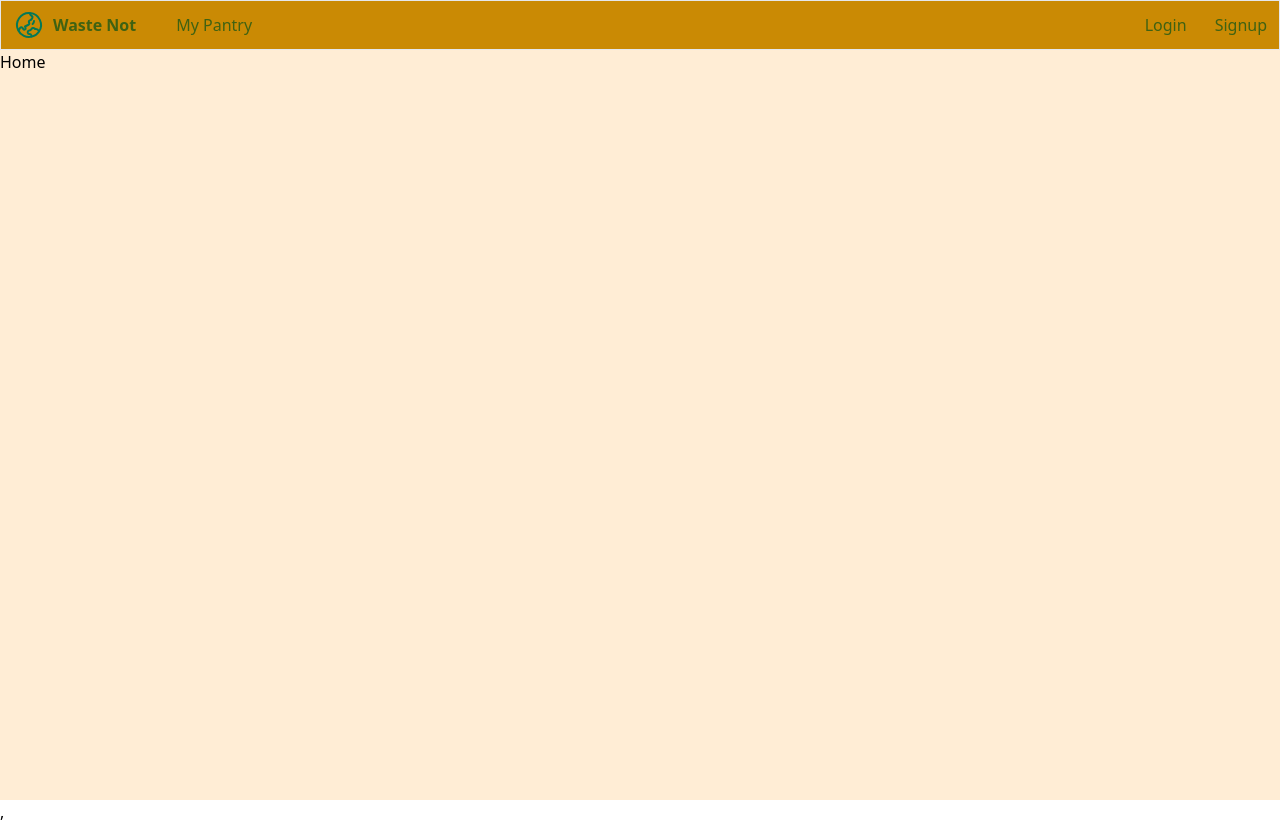
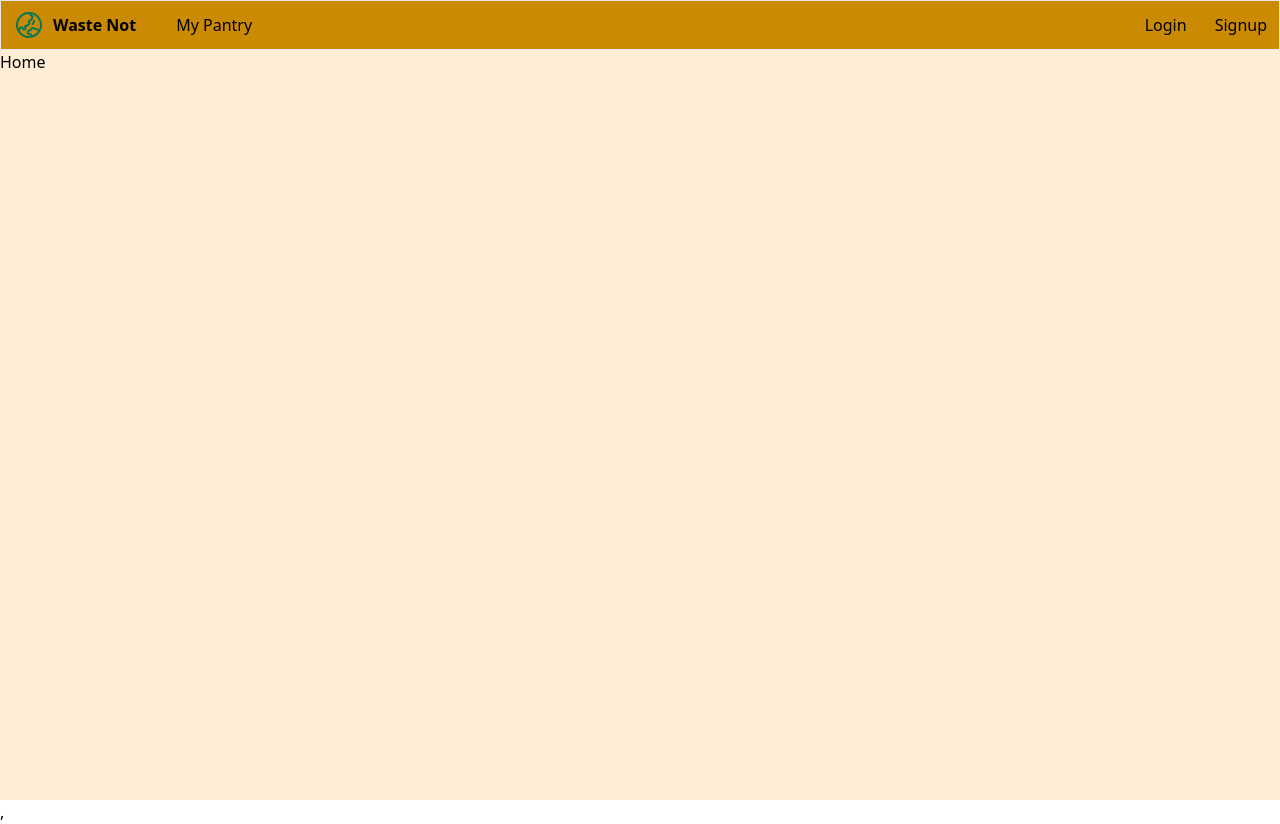
Before and after one commit to Blue-ocean-HR/blueocean-client, a React app: page / in a window 1280 px wide. Built offline with nearby package versions, Linux system fonts and the light colour scheme; the HTML template or start-up script is replaced by a standard one.

Commit message:
a couple  changes to the nav

```diff
--- a/src/Nav.jsx
+++ b/src/Nav.jsx
@@ -9,9 +9,10 @@ const Nav = () => {
     mobileToggle === "hidden" ? setMobileToggle("") : setMobileToggle("hidden")
   }
   return (
-  <nav>
+    // Use the sticky class to make the nav fixed
+  <nav className="sticky top-0 z-30">
     {/* remove the max-w-7xl to make full width */}
-    <div className="xl:max-w-7xl mx-auto border bg-yellow-600 text-lime-800">
+    <div className="xl:max-w-7xl mx-auto border bg-yellow-600 text-black">
       {/* use justify between to place divs left center and right on nav bar */}
       <div className="flex justify-between">
           {/* Logo */}
@@ -39,8 +40,8 @@ const Nav = () => {
 
           {/* Secondary Nav */}
           <div className="hidden md:flex items-center space-x-1">
-          <a className="py-3 px-3">Login</a>
-          <a className="py-3 px-3">Signup</a>
+          <div className="py-3 px-3">Login</div>
+          <div className="py-3 px-3">Signup</div>
             {/* Mobile button */}
 
             {/* Place authenticate button here */}
```
